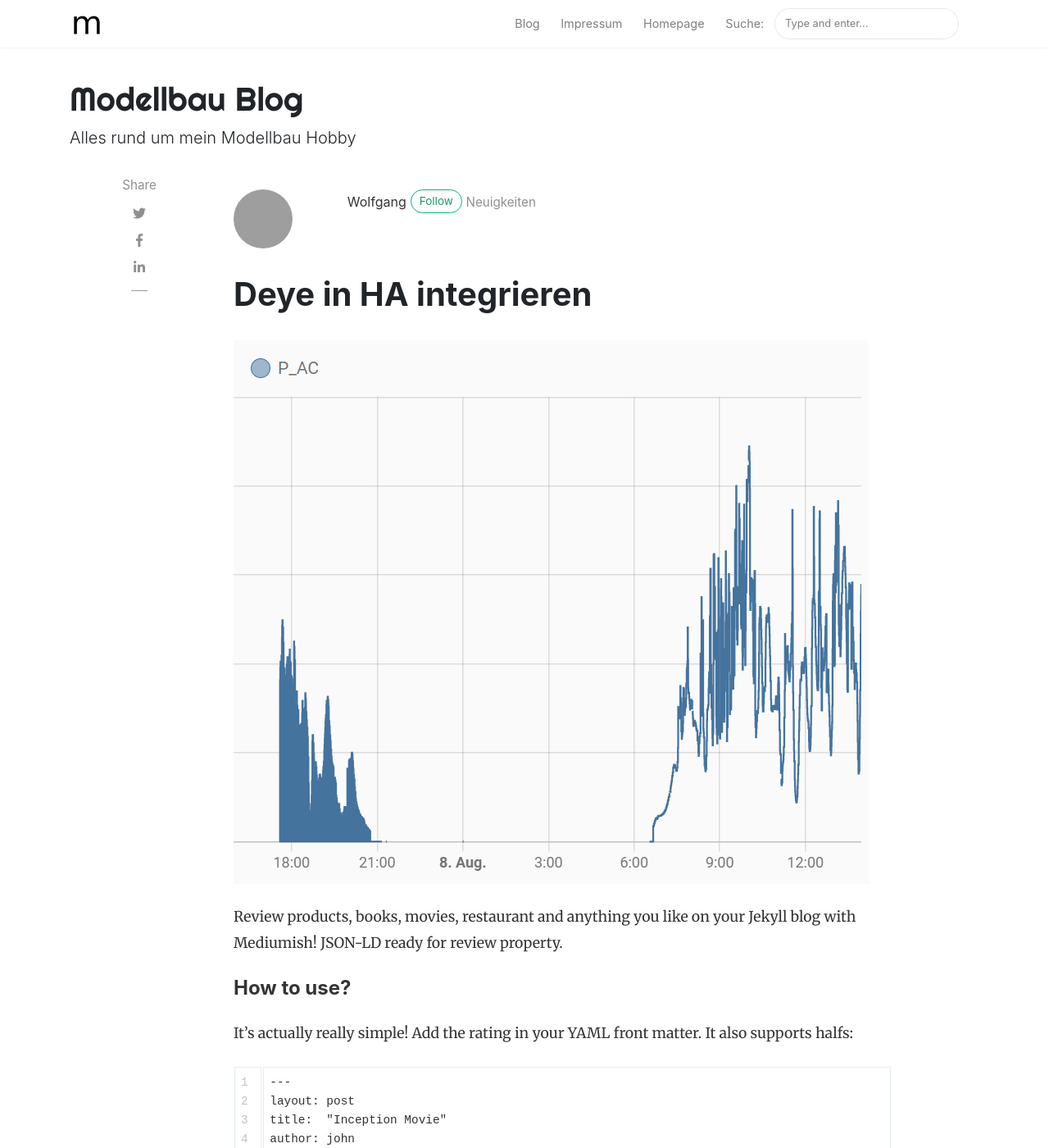
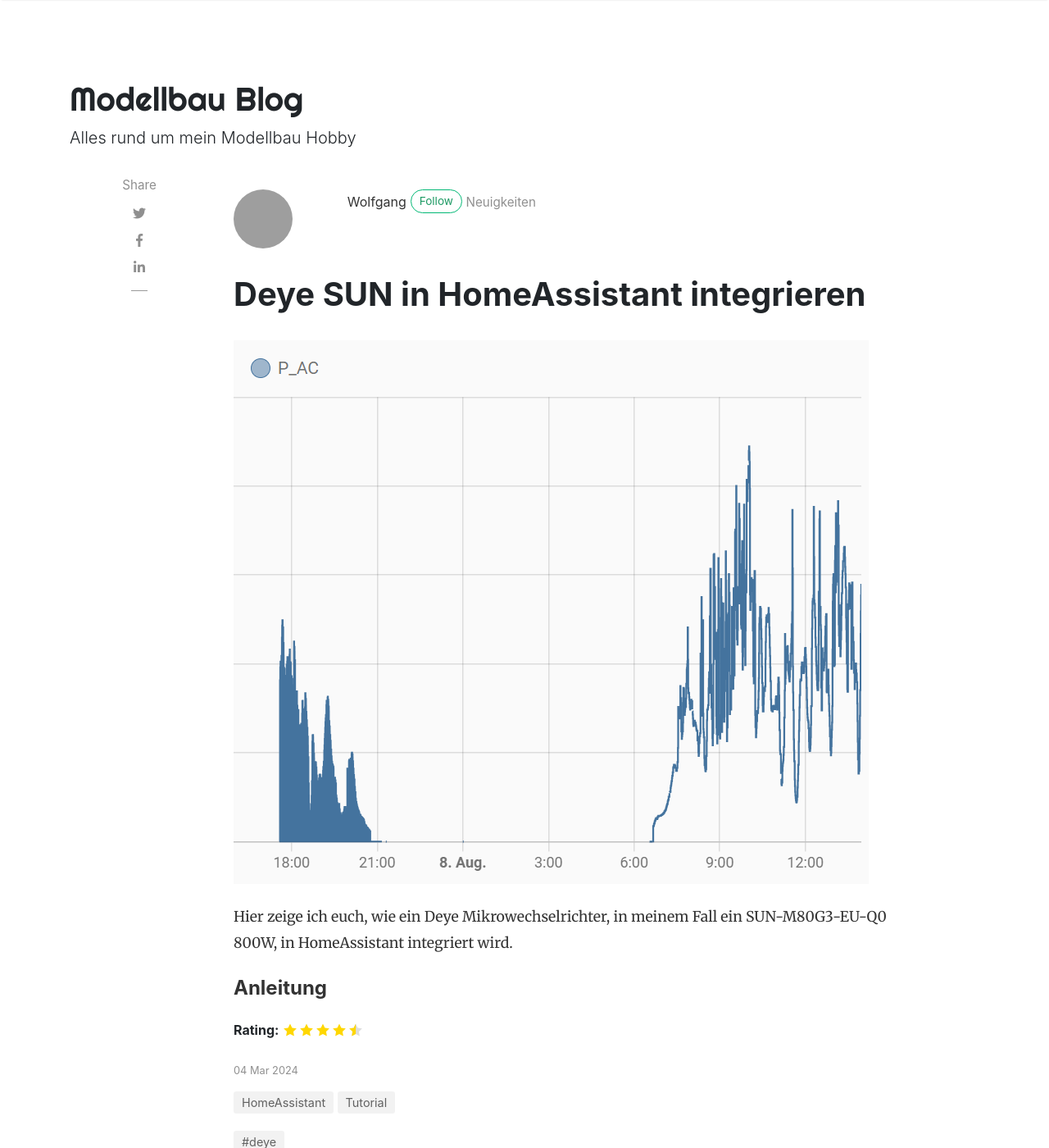
Before and after one commit to DonKracho/Modellbau, a Jekyll site: the page built from _posts/2024-03-04-add-deye-to-ha.md, in a window 1280 px wide and 1400 px high. Shown: the whole window at 82% size. Built offline with Jekyll 4.4.1, drawn with Linux system fonts in a browser that asks for light colours; nearby versions of some CDN libraries; comment, search, counter and statistics services are not loaded; some of the changed text lies outside the part shown; grey boxes are pictures that could not be loaded.

Commit message:
deye post

````diff
--- a/_posts/2024-03-04-add-deye-to-ha.md
+++ b/_posts/2024-03-04-add-deye-to-ha.md
@@ -1,31 +1,16 @@
 ---
 layout: post
-title:  "Deye in HA integrieren"
+title:  "Deye SUN in HomeAssistant integrieren"
 author: wolf
-categories: [ HomeAssistant, tutorial ]
-tags: [red, yellow]
+categories: [ HomeAssistant, Tutorial ]
+tags: [deye]
 image: "power oscillating.png"
 description: "So wird der Deye Mikrowechselrichter SUN-M80G3-EU-Q0 800W in HomeAssistant integriert."
-featured: true
+featured: false
 hidden: true
 rating: 4.5
 ---
 
-Review products, books, movies, restaurant and anything you like on your Jekyll blog with Mediumish! JSON-LD ready for review property.
+Hier zeige ich euch, wie ein Deye Mikrowechselrichter, in meinem Fall ein SUN-M80G3-EU-Q0 800W, in HomeAssistant integriert wird.
 
-#### How to use?
-
-It's actually really simple! Add the rating in your YAML front matter. It also supports halfs:
-
-```html
----
-layout: post
-title:  "Inception Movie"
-author: john
-categories: [ Jekyll, tutorial ]
-tags: [red, yellow]
-image: assets/images/11.jpg
-description: "My review of Inception movie. Actors, directing and more."
-rating: 4.5
----
-```
+#### Anleitung
````
